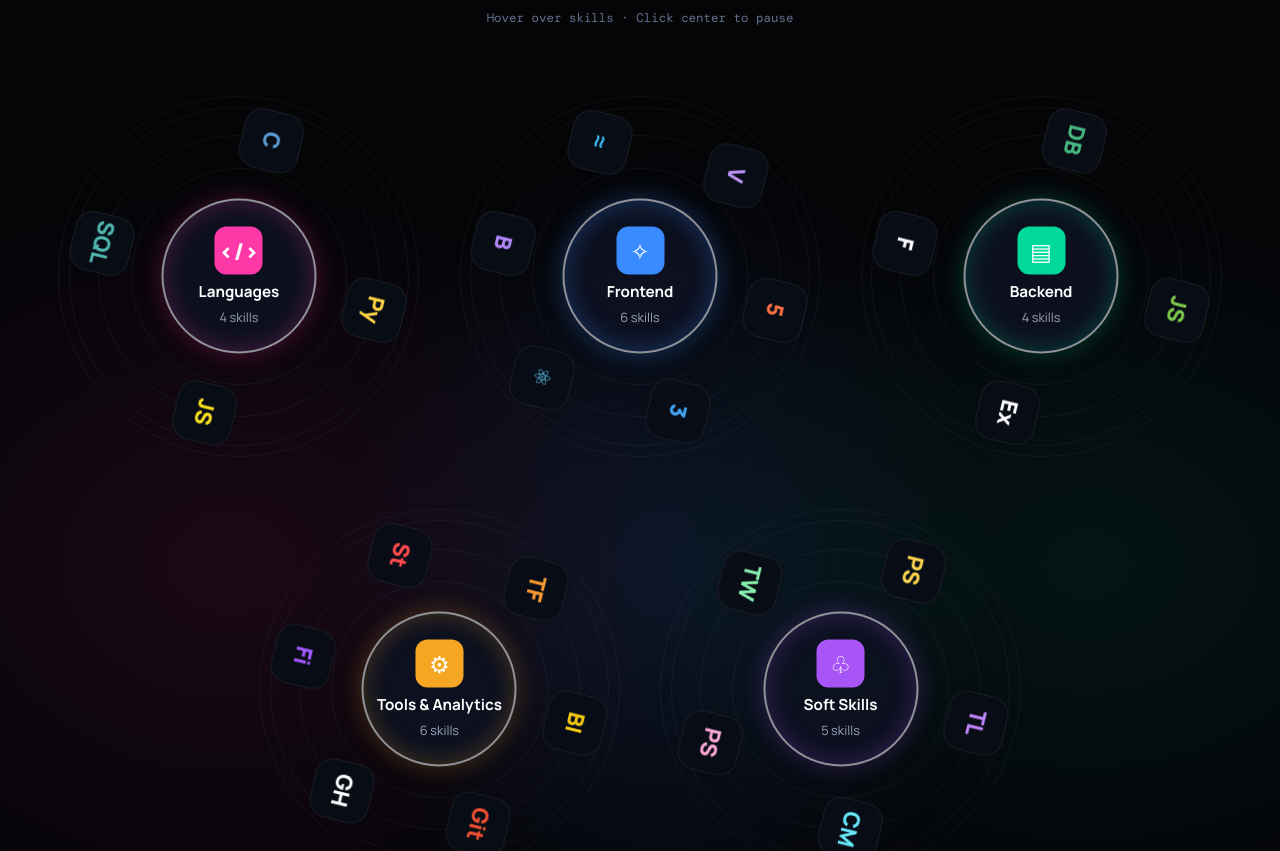
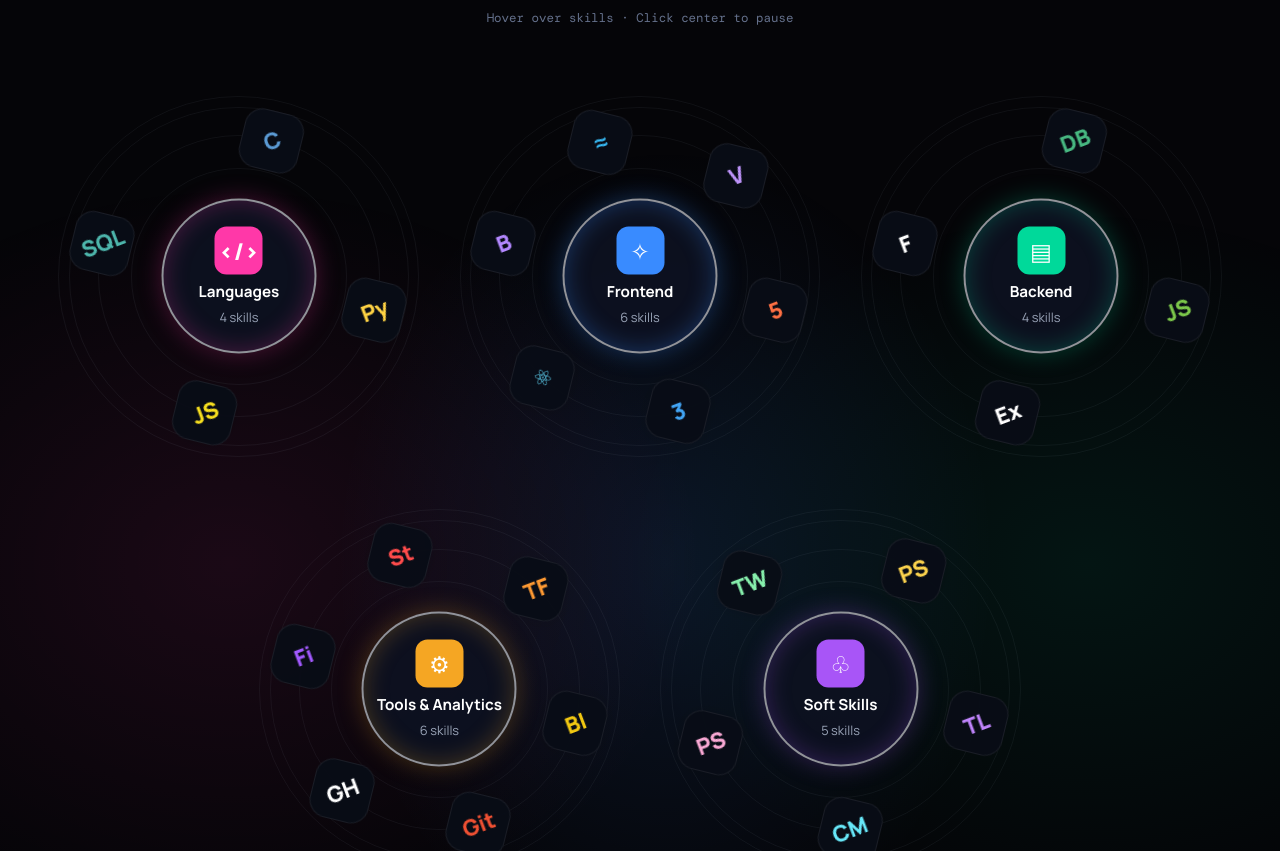
Before and after one commit to Shrihari-Kulkarni04/Shrihari-Portfolio, a React (Vite) app: page / in a window 1280 px wide. Shown: the part 5080-5931 px from the top of the page. Built offline with nearby package versions, Linux system fonts and the light colour scheme.

Commit message:
Revert skills animation CSS changes

```diff
--- a/src/styles.css
+++ b/src/styles.css
@@ -3021,19 +3021,3 @@ main,
 .skills-orbit-layout.is-paused .orbit-skill-icon {
   animation-play-state: paused;
 }
-/* Fix Skills Universe rotation drift */
-.skills-universe .orbit-skill span {
-  transform: none !important;
-}
-
-.skills-universe .orbit-skill-icon {
-  display: inline-flex;
-  align-items: center;
-  justify-content: center;
-  animation: skillCounterRotate 24s linear infinite reverse !important;
-  transform-origin: center;
-}
-
-.skills-orbit-layout.is-paused .orbit-skill-icon {
-  animation-play-state: paused !important;
-}
```
